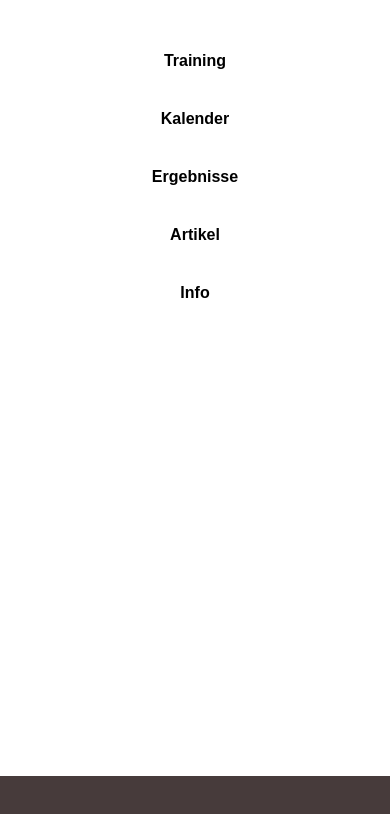
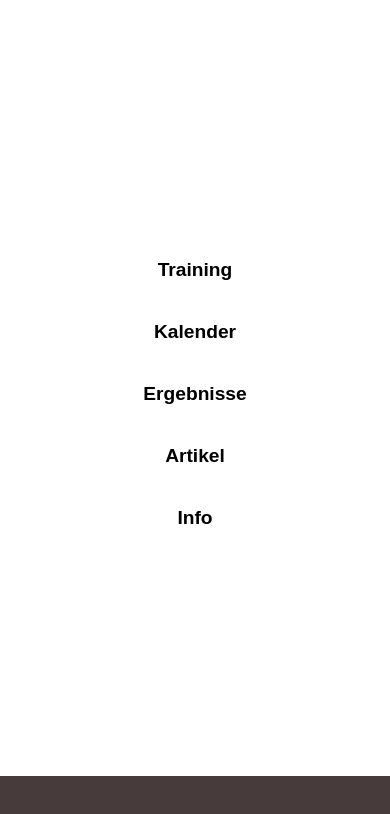
Before and after one commit to lukerichter/vscode, a plain HTML site: page index.html in a window 390 px wide. Both pictures are taken after a click on the icon 337 px from the left and 40 px from the top of the page. Shown: the part 68-882 px from the top of the page. Drawn offline with Linux system fonts and the light colour scheme.

Commit message:
feat: changing mobile menu style

```diff
--- a/styles.css
+++ b/styles.css
@@ -76,6 +76,7 @@ nav ul li:hover {
 }
 
 @media only screen and (max-device-width : 874px) {
+
     nav i {
         display: block !important;
     }
@@ -89,18 +90,19 @@ nav ul li:hover {
         top: 80px;
         left: 0;
         width: 100%;
+        height: calc(100vh - 80px);
         background: #ffffffd3;
         flex-direction: column;
+        align-items: center;
+        justify-content: center;
+        margin: 0;
         padding: 0;
-        align-items: center;
-        padding: 20px 0 20px 0;
-        margin: 0;
         gap: 0;
         backdrop-filter: blur(8px);
     }
 
     nav.opened ul li {
-        display: block;
         padding: 20px;
+        font-size: 1.2em;
     }
 }
```
